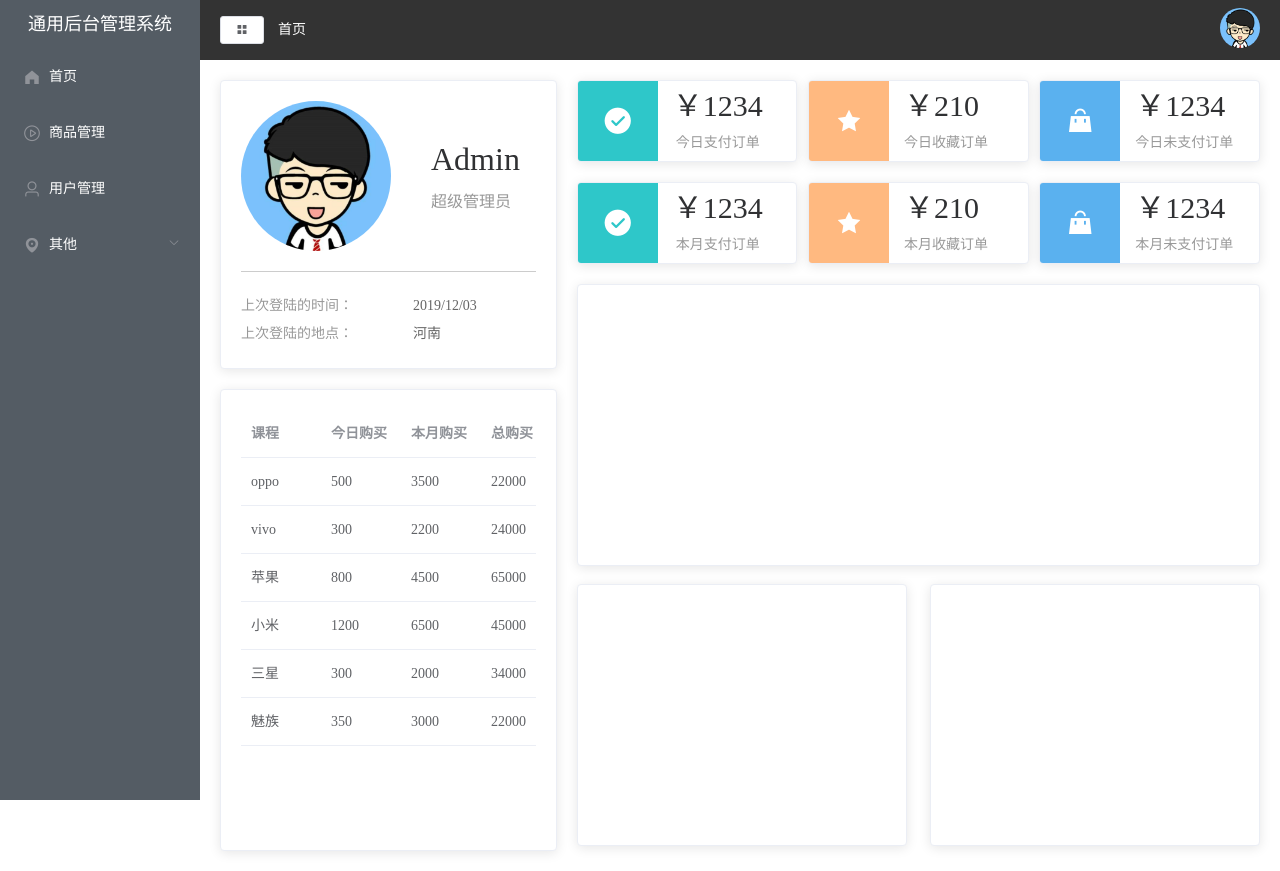
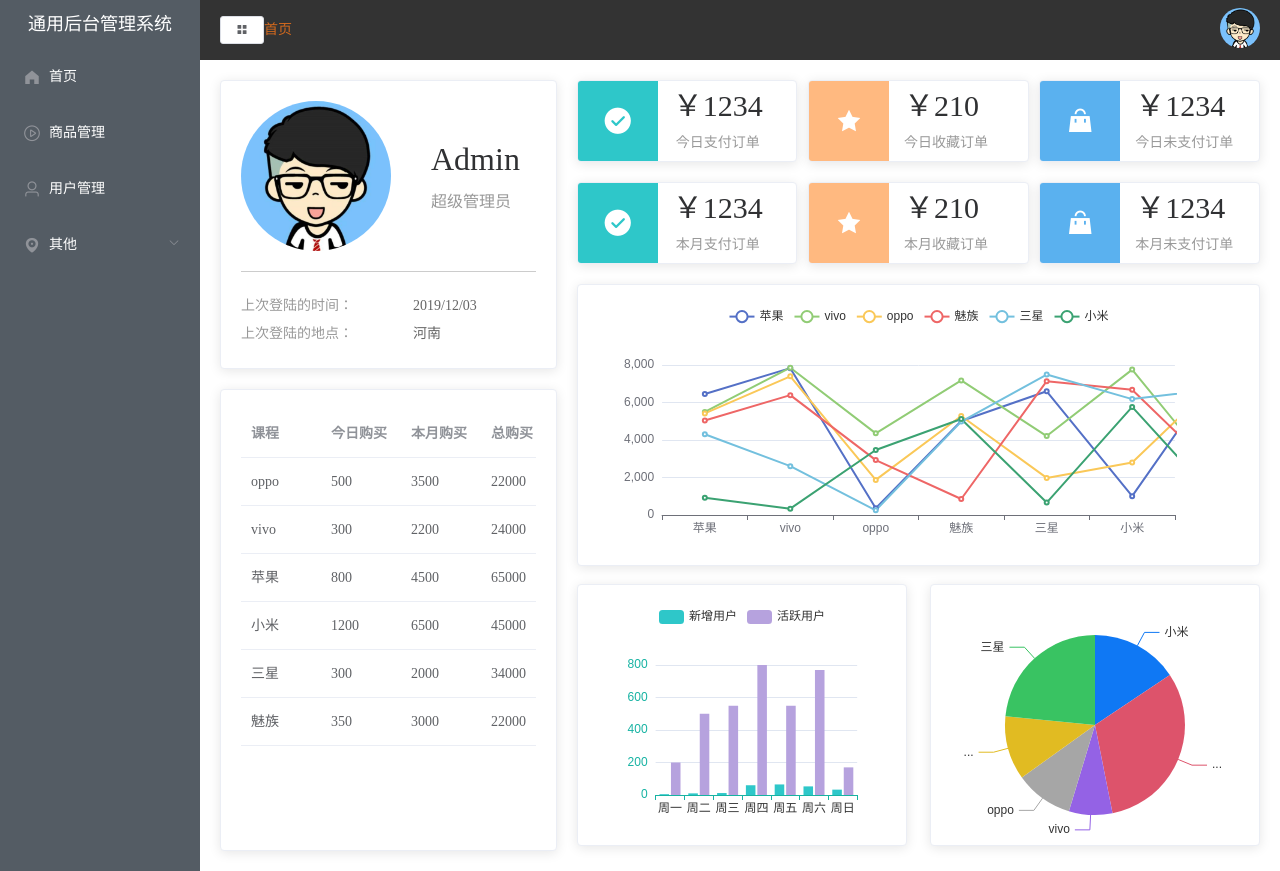
Before and after one commit to yama946/vue-, a Vue app: page /#/home in a window 1280 px wide. Built offline with nearby package versions, Linux system fonts and the light colour scheme.

Commit message:
面包屑添加设置

```diff
--- a/src/components/CommonAside.vue
+++ b/src/components/CommonAside.vue
@@ -90,8 +90,6 @@
             return this.$store.state.tab.isCollapse;
         }
     },
-    //监控 data 中的数据变化
-    watch: {},
     //方法集合
     methods: {
         handleOpen(key, keyPath) {
@@ -121,19 +119,11 @@
                 console.log(this.$route.path);//输出是uri：/home
                 this.$router.push(item.path);
             }
+            //点击菜单，触发面包屑数据更改，通过mutation方法修改数据
+            //其中第二个参数，就是传递的参数
+            this.$store.commit('selectMenu',item);
         }
     },
-    //生命周期 - 创建完成（可以访问当前 this 实例）
-    created() {},
-    //生命周期 - 挂载完成（可以访问 DOM 元素）
-    mounted() {},
-    beforeCreate() {}, //生命周期 - 创建之前
-    beforeMount() {}, //生命周期 - 挂载之前
-    beforeUpdate() {}, //生命周期 - 更新之前
-    updated() {}, //生命周期 - 更新之后
-    beforeDestroy() {}, //生命周期 - 销毁之前
-    destroyed() {}, //生命周期 - 销毁完成
-    activated() {}, //如果页面有 keep-alive 缓存功能，这个函数会触发
 };
 </script>
 
@@ -142,11 +132,13 @@
 // scoped，表示当前样式只使用与当前模板
 .el-menu-vertical-demo:not(.el-menu--collapse) {
     width: 200px;
-    min-height: 400px;
+    // min-height: 400px;
+    min-height: 100vh;
 }
 // 这个el-menu属性值的来源是哪里，在哪里定义，而不是到浏览器控制台获取
 .el-menu {
-    height: 100vh;
+    // height: 100vh;
+    height: 100%;
     h3 {
        color: #fff;
        text-align: center;
--- a/src/components/CommonHeader.vue
+++ b/src/components/CommonHeader.vue
@@ -3,12 +3,16 @@
     <div class="l-content">
         <el-button @click="handleMenu" icon="el-icon-menu" size="mini"></el-button>
         <!-- 面包屑 -->
-        <span class="text">首页</span>
+        <el-breadcrumb separator="/">
+            <el-breadcrumb-item v-for="item in tags" :key="item.path" :to="{ path: item.path }">
+                {{ item.label }}
+            </el-breadcrumb-item>
+        </el-breadcrumb>
     </div>
     <div class="r-content">
         <el-dropdown>
             <span class="el-dropdown-link">
-                <img class="user"  src="../assets/images/user.png" alt="用户图片">
+                <img class="user" src="../assets/images/user.png" alt="用户图片">
             </span>
             <el-dropdown-menu slot="dropdown">
                 <el-dropdown-item>个人中心</el-dropdown-item>
@@ -22,11 +26,11 @@
 <script>
 //这里可以导入其他文件（比如：组件，工具 js，第三方插件 js，json文件，图片文件等等）
 //例如：import 《组件名称》 from '《组件路径》';
+//使用vuex的辅助函数，从state中获取数据
+import { mapState } from 'vuex';
 
 export default {
     //import 引入的组件需要注入到对象中才能使用
-    components: {},
-    props: {},
     data() {
         //这里存放数据
         return {
@@ -36,29 +40,20 @@
     //方法集合
     methods: {
         //修改store中，菜单的状态
-        handleMenu(){
+        handleMenu() {
             this.$store.commit('collapseMenu');
         }
     },
-    //计算属性 类似于 data 概念
-    computed: {},
-    //监控 data 中的数据变化
-    watch: {},
-    //生命周期 - 创建完成（可以访问当前 this 实例）
-    created() {
-
+    //计算属性
+    computed: {
+        ...mapState({
+            tags: state => state.tab.tabsList
+        })
     },
-    //生命周期 - 挂载完成（可以访问 DOM 元素）
+    //通过扩展对象解构，就获得了tag
     mounted() {
-
-    },
-    beforeCreate() {}, //生命周期 - 创建之前
-    beforeMount() {}, //生命周期 - 挂载之前
-    beforeUpdate() {}, //生命周期 - 更新之前
-    updated() {}, //生命周期 - 更新之后
-    beforeDestroy() {}, //生命周期 - 销毁之前
-    destroyed() {}, //生命周期 - 销毁完成
-    activated() {}, //如果页面有 keep-alive 缓存功能，这个函数会触发
+        console.log(this.tags, 'tags');
+    }
 }
 </script>
 
@@ -77,12 +72,36 @@
         margin-left: 14px;
     }
 
-    .r-content{
-        .user{
+    .r-content {
+        .user {
             width: 40px;
             height: 40px;
             border-radius: 50%;
         }
     }
+
+    .l-content {
+        display: flex;
+        align-items: center;
+        // element-ui自动生成的class属性选择器
+
+        /deep/.el-breadcrumb__item {
+            .el-breadcrumb__inner {
+                font-weight: normal;
+
+                //&表示并且，同时满足两个选择器
+                &.is-link {
+                    color: #fff;
+                }
+            }
+
+            &:last-child {
+                .el-breadcrumb__inner {
+                    color:chocolate;
+                }
+            }
+        }
+
+    }
 }
 </style>
--- a/src/store/tab.js
+++ b/src/store/tab.js
@@ -1,11 +1,38 @@
 export default {
     state:{
-        isCollapse:false,//定义菜单展开还是收起，要交互的两个模块冲这里引入数据
+        isCollapse:false,//定义菜单展开还是收起，要交互的两个模块从这里获取数据
+        tabsList:[
+            //默认数据，首页数据
+            {
+                path: "/",
+                name: "home",
+                label: "首页",
+                icon: "s-home",
+                url: "Home/Home",
+            },
+        ],//面包屑数据存放
     },
+    //mutations方法中state参数是固定写法，获取state变量的数据
     mutations: {
         //修改菜单展开收起的方法
         collapseMenu(state){
             state.isCollapse=!state.isCollapse;
+        },
+        //修改面包屑数据
+        //state：表示当前对象中的state数据，固定写法，获取现有存储的状态数据
+        //val：表示触发改变时，传递过来的数据
+        selectMenu(state,val){
+            console.log(val,'val');
+            //判断添加的数据是否为首页
+            if(val.name !== 'home'){
+                //数组中查询是否符合条件的项，符合返回索引，没有返回-1
+                const index = state.tabsList.findIndex(item => item.name === val.name);
+                //如果不存在
+                if(index === -1){
+                    //向state中添加数据
+                    state.tabsList.push(val);
+                }
+            }
         }
     }
 }
--- a/src/views/Home.vue
+++ b/src/views/Home.vue
@@ -46,11 +46,16 @@
         </div>
         <el-card style="height: 280px">
             <!-- 折线图区域 -->
+            <div ref="echarts1" style="height: 280px"></div>
         </el-card>
         <!-- 当前div作为一个容器 -->
         <div class="graph">
-            <el-card style="height: 260px"></el-card>
-            <el-card style="height: 260px"></el-card>
+            <el-card style="height: 260px">
+                <div ref="echarts2" style="height: 260px"></div>
+            </el-card>
+            <el-card style="height: 260px">
+                <div ref="echarts3" style="height: 240px"></div>
+            </el-card>
         </div>
     </el-col>
 </el-row>
@@ -63,6 +68,8 @@
 //通过解构的方式，获取getData请求接口返回的对象
 import { getData } from '../api/index'
 
+import * as echarts from 'echarts';
+
 export default {
     //import 引入的组件需要注入到对象中才能使用
     components: {},
@@ -74,10 +81,123 @@
         //     console.log(data);
         // })
         getData().then(({ data }) => {
+            console.log(data);
             const { tableData } = data.data;
             console.log(tableData);
             this.tableData = tableData;
-        })
+            //在mounted生命周期函数中初始化echats实例
+            // 基于准备好的dom，初始化echarts实例
+            //使用vue中ref特性来获取dom节点
+            //折线图
+            var echarts1 = echarts.init(this.$refs.echarts1);
+            //指定图标的配置项和数据
+            var echarts1Option = {
+                //提示框，鼠标右侧，不配置不显示
+                tooltip: {},
+                //y轴坐标
+                yAxis: {},
+            };
+            //处理数据xAxis
+            const { orderData } = data.data;
+            //使用es6方法获取枚举值
+            const xAxis = Object.keys(orderData.data[0]);
+            echarts1Option.xAxis = {
+                data: xAxis
+            };
+            echarts1Option.legend = {
+                data: xAxis
+            };
+            console.log(xAxis);
+            echarts1Option.series = [];
+            xAxis.forEach(key => {
+                echarts1Option.series.push({
+                    name: key,
+                    data: orderData.data.map(item => item[key]),
+                    type: 'line'
+                })
+            });
+            console.log(echarts1Option)
+            //使用指定的配置项和数据显示图表
+            echarts1.setOption(echarts1Option);
+
+            //柱状图
+            const echarts2 = echarts.init(this.$refs.echarts2);
+            const echarts2Option = {
+                legend: {
+                    // 图例文字颜色
+                    textStyle: {
+                        color: "#333",
+                    },
+                },
+                grid: {
+                    left: "20%",
+                },
+                // 提示框
+                tooltip: {
+                    trigger: "axis",
+                },
+                xAxis: {
+                    type: "category", // 类目轴
+                    data: [],
+                    axisLine: {
+                        lineStyle: {
+                            color: "#17b3a3",
+                        },
+                    },
+                    axisLabel: {
+                        interval: 0,
+                        color: "#333",
+                    },
+                },
+                yAxis: [{
+                    type: "value",
+                    axisLine: {
+                        lineStyle: {
+                            color: "#17b3a3",
+                        },
+                    },
+                }, ],
+                color: ["#2ec7c9", "#b6a2de"],
+                series: [],
+            }
+            const { userData } = data.data;
+            echarts2Option.xAxis.data = userData.map(value => value.date);
+            echarts2Option.series = [{
+                    name: '新增用户',
+                    type: 'bar',
+                    data: userData.map(value => value.new)
+                },
+                {
+                    name: '活跃用户',
+                    type: 'bar',
+                    data: userData.map(value => value.active)
+                }
+            ]
+            echarts2.setOption(echarts2Option);
+
+            //饼状图
+            const { videoData } = data.data;
+            const echarts3 = echarts.init(this.$refs.echarts3);
+            const echarts3Option = {
+                tooltip: {
+                    trigger: "item",
+                },
+                color: [
+                    "#0f78f4",
+                    "#dd536b",
+                    "#9462e5",
+                    "#a6a6a6",
+                    "#e1bb22",
+                    "#39c362",
+                    "#3ed1cf",
+                ],
+                series: [{
+                    type:'pie',
+                    data:videoData
+                }],
+            }
+            echarts3.setOption(echarts3Option);
+        });
     },
     data() {
         //这里存放数据
@@ -165,27 +285,6 @@
             ]
         };
     },
-    //计算属性 类似于 data 概念
-    computed: {
-
-    },
-    //监控 data 中的数据变化
-    watch: {},
-    //方法集合
-    methods: {
-
-    },
-    //生命周期 - 创建完成（可以访问当前 this 实例）
-    created() {
-
-    },
-    beforeCreate() {}, //生命周期 - 创建之前
-    beforeMount() {}, //生命周期 - 挂载之前
-    beforeUpdate() {}, //生命周期 - 更新之前
-    updated() {}, //生命周期 - 更新之后
-    beforeDestroy() {}, //生命周期 - 销毁之前
-    destroyed() {}, //生命周期 - 销毁完成
-    activated() {}, //如果页面有 keep-alive 缓存功能，这个函数会触发
 }
 </script>
 
@@ -277,8 +376,9 @@
     margin-top: 18px;
     display: flex;
     justify-content: space-between;
+
     // 这里的el-card属性也是页面自动生成的，当前也页面并没有定义
-    .el-card{
+    .el-card {
         width: 48%;
     }
 }
--- a/vue.config.js
+++ b/vue.config.js
@@ -1,5 +1,6 @@
 const { defineConfig } = require('@vue/cli-service')
+
 module.exports = defineConfig({
   transpileDependencies: true,
-  lintOnSave: false //关闭eslint校验
+  lintOnSave: false, //关闭eslint校验
 })
```
Also changed, not shown: src/views/Main.vue (+1 -25 lines), src/views/User.vue (indentation only).
